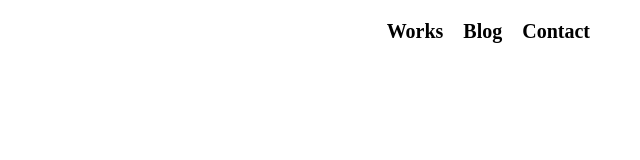
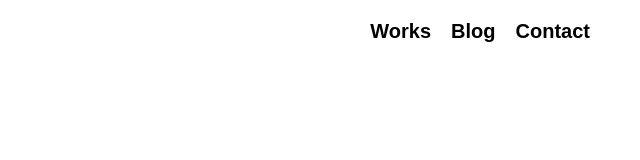
Before and after one commit to ibrahimoluwanishola/MyPortfolio_1, a plain HTML site: page index.html in a window 1280 px wide. Shown: the full height of the page, 640-1280 px from the left. Drawn offline with Linux system fonts and the light colour scheme.

Commit message:
Font Styling

```diff
--- a/css/style.css
+++ b/css/style.css
@@ -1,8 +1,10 @@
+@import url('https://fonts.googleapis.com/css2?family=Open+Sans:ital,wght@0,500;0,600;0,700;0,800;1,300;1,400;1,500;1,600;1,700;1,800&family=Poppins:ital,wght@0,300;0,400;0,500;0,600;1,700&display=swap');
 * {
     padding: 0;
     margin: 0;
     box-sizing: border-box;
     text-decoration: none;
+    font-family: 'Heebo', sans-serif;
 }
 
 .navigation {
```
